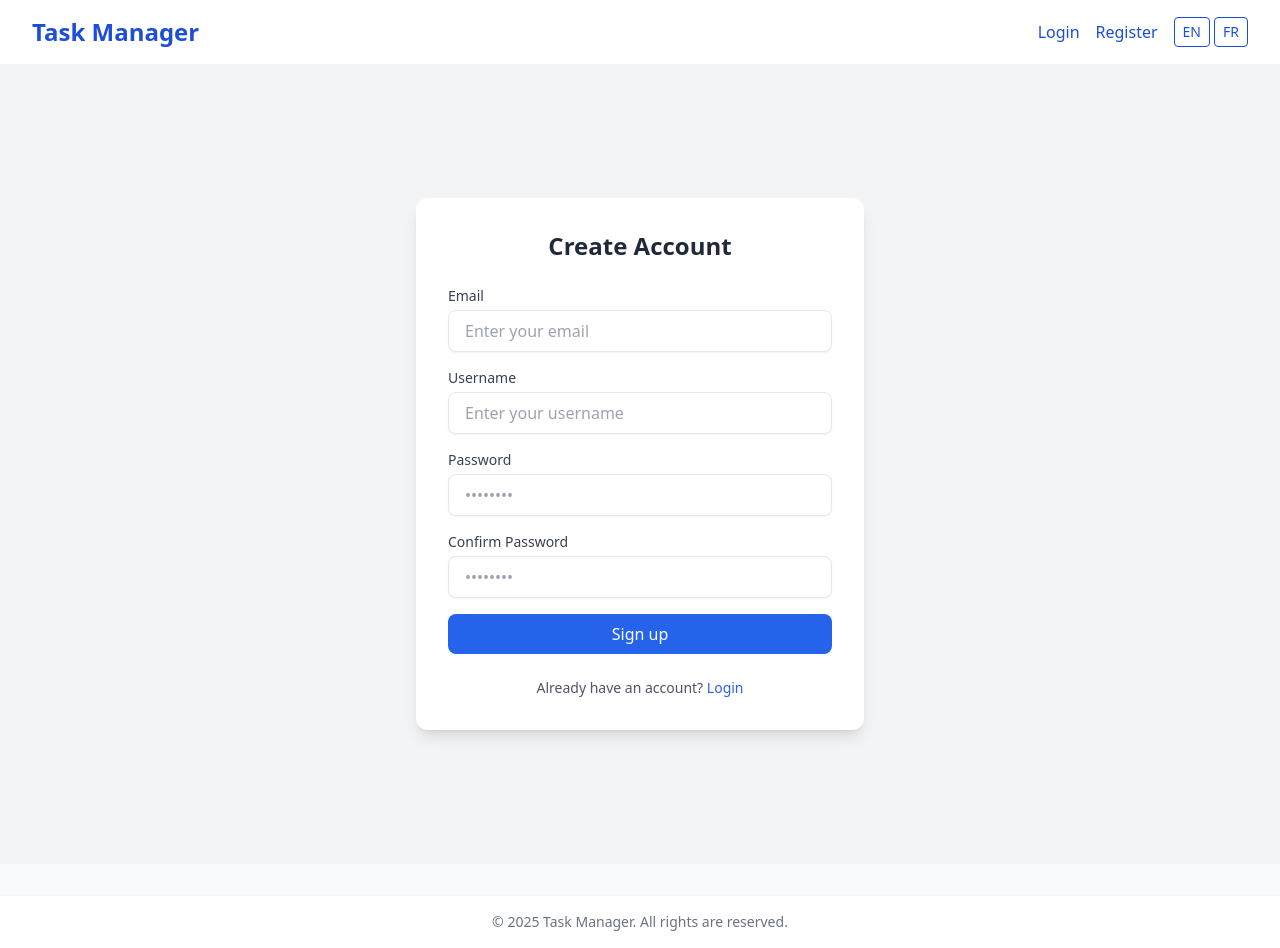
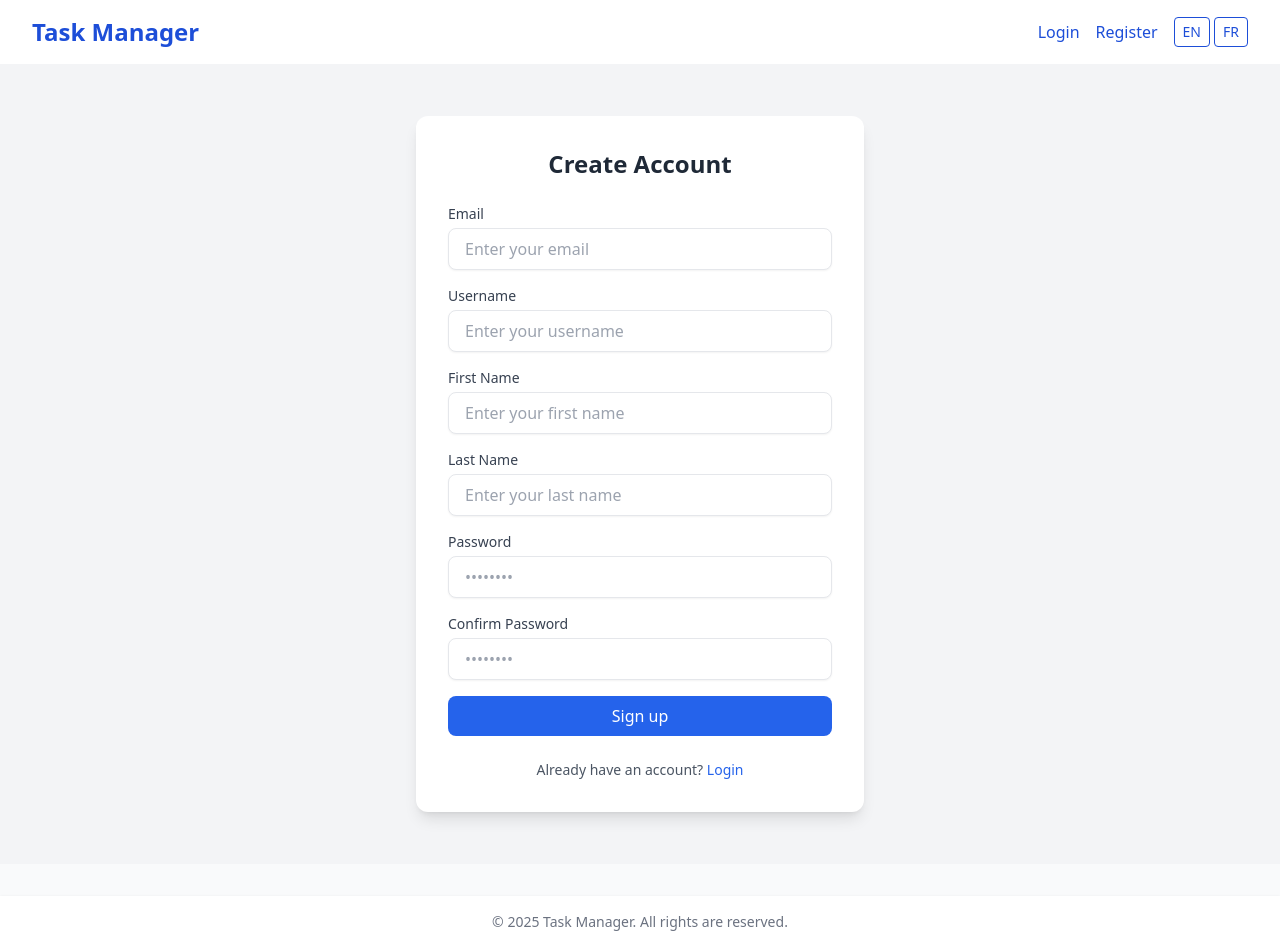
Before and after one commit to NadaMesbah/TaskManagementFrontend, a React (Create React App) app: page /signup in a window 1280 px wide. Built offline with nearby package versions, Linux system fonts and the light colour scheme.

Commit message:
updates of firstname lastname

```diff
--- a/src/components/StatsBoard.jsx
+++ b/src/components/StatsBoard.jsx
@@ -262,7 +262,7 @@ export default function StatsDashboard() {
                         <p>{t('noData')}</p>
                     ) : (
                         <div className="flex justify-center items-center">
-                            <div className="w-1/2">
+                            <div className="w-1/2 h-96">
                                 <Doughnut
                                     data={toChartData(beforeAfter, 'Tasks')}
                                     options={doughnutOptions}
--- a/src/context/AuthContext.jsx
+++ b/src/context/AuthContext.jsx
@@ -64,14 +64,14 @@ export function AuthProvider({ children }) {
     }
   };
 
-  const signup = async (email, username, password, navigate) => {
+  const signup = async (email, username, password, firstname, lastname, navigate) => {
     try {
       await axios.post(
         "http://localhost:8080/auth/signup",
-        { email, username, password },
+        { email, username, password, firstname, lastname },
         { withCredentials: true }
       );
-      navigate("/verify");
+      navigate("/verify", { state: { email } });
     } catch (error) {
       console.error("Signup failed:", error);
       alert("Signup failed: " + (error?.response?.data?.message || "Unexpected error"));
--- a/src/locales/en/translation.json
+++ b/src/locales/en/translation.json
@@ -62,6 +62,10 @@
     "AlreadyAccount": "Already have an account?",
     "CreateAccount": "Create Account",
     "Username": "Username",
+    "FirstName": "First Name",
+    "LastName": "Last Name",
+    "EnterFirstname" : "Enter your first name",
+    "EnterLastname" : "Enter your last name",
     "EnterUsername": "Enter your username",
     "ConfirmPassword": "Confirm Password",
     "PasswordsNoMatch": "Passwords do not match!",
--- a/src/locales/fr/translation.json
+++ b/src/locales/fr/translation.json
@@ -62,6 +62,10 @@
     "AlreadyAccount": "Vous avez déjà un compte ?",
     "CreateAccount": "Créer un compte",
     "Username": "Nom d'utilisateur",
+    "FirstName": "Prénom",
+    "LastName": "Nom",
+    "EnterFirstname" : "Entrez votre prénom",
+    "EnterLastname" : "Entrez votre nom",
     "EnterUsername": "Entrez votre nom d'utilisateur",
     "ConfirmPassword": "Confirmer le mot de passe",
     "PasswordsNoMatch": "Les mots de passe ne correspondent pas !",
--- a/src/pages/ManageEmployeesPage.jsx
+++ b/src/pages/ManageEmployeesPage.jsx
@@ -42,6 +42,8 @@ const ManageEmployeesPage = () => {
               <tr>
                 <th className="px-6 py-3 border-r">{t('username')}</th>
                 <th className="px-6 py-3 border-r">Email</th>
+                <th className="px-6 py-3 border-r">{t('FirstName')}</th>
+                <th className="px-6 py-3 border-r">{t('LastName')}</th>
                 <th className="px-6 py-3 border-r">{t('total_tasks')}</th>
                 <th className="px-6 py-3 border-r">{t('completed')}</th>
                 <th className="px-6 py-3 border-r">{t('in_progress')}</th>
@@ -56,6 +58,8 @@ const ManageEmployeesPage = () => {
                 >
                   <td className="px-6 py-4 border-r font-medium">{emp.username}</td>
                   <td className="px-6 py-4 border-r">{emp.email}</td>
+                  <td className="px-6 py-4 border-r">{emp.firstname}</td>
+                  <td className="px-6 py-4 border-r">{emp.lastname}</td>
                   <td className="px-6 py-4 border-r">{emp.totalTasks}</td>
                   <td className="px-6 py-4 border-r text-green-600">{emp.completedTasks}</td>
                   <td className="px-6 py-4 border-r text-yellow-600">{emp.inProgressTasks}</td>
--- a/src/pages/Signup.jsx
+++ b/src/pages/Signup.jsx
@@ -9,6 +9,8 @@ const Signup = () => {
   const [email, setEmail] = useState("");
   const [username, setUsername] = useState("");
   const [password, setPassword] = useState("");
+  const [firstname, setFirstname] = useState("");
+  const [lastname, setLastname] = useState("");
   const [confirmPassword, setConfirmPassword] = useState("");
   const navigate = useNavigate();
   const { signup } = useAuth();
@@ -20,7 +22,7 @@ const Signup = () => {
       return;
     }
     try {
-      await signup(email, username, password);
+      await signup(email, username, password, firstname, lastname, navigate);
       navigate("/verify", { state: { email: email } });
     } catch (error) {
       console.error("Signup failed:", error);
@@ -43,6 +45,16 @@ const Signup = () => {
             <div>
               <label className="block text-sm font-medium text-gray-700">{t("Username")}</label>
               <input type="text" value={username} onChange={(e) => setUsername(e.target.value)} className="w-full mt-1 px-4 py-2 border rounded-lg shadow-sm" placeholder={t("EnterUsername")} required />
+            </div>
+
+            <div>
+              <label className="block text-sm font-medium text-gray-700">{t("FirstName")}</label>
+              <input type="text" value={firstname} onChange={(e) => setFirstname(e.target.value)} className="w-full mt-1 px-4 py-2 border rounded-lg shadow-sm" placeholder={t("EnterFirstname")} required />
+            </div>
+
+            <div>
+              <label className="block text-sm font-medium text-gray-700">{t("LastName")}</label>
+              <input type="text" value={lastname} onChange={(e) => setLastname(e.target.value)} className="w-full mt-1 px-4 py-2 border rounded-lg shadow-sm" placeholder={t("EnterLastname")} required />
             </div>
 
             <div>
--- a/src/pages/TaskDetailsPage.jsx
+++ b/src/pages/TaskDetailsPage.jsx
@@ -152,7 +152,7 @@ const TaskDetailsPage = () => {
                     />
                 </div>
 
-                {/* Actual Duration */}
+                {/* Actual Duration - to update */}
                 <div>
                     <label className="block font-medium mb-1">{t('actual_duration')}</label>
                     <input
```
